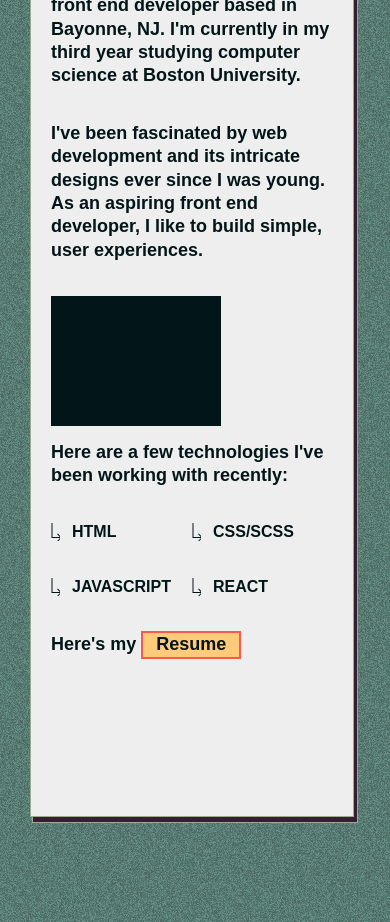
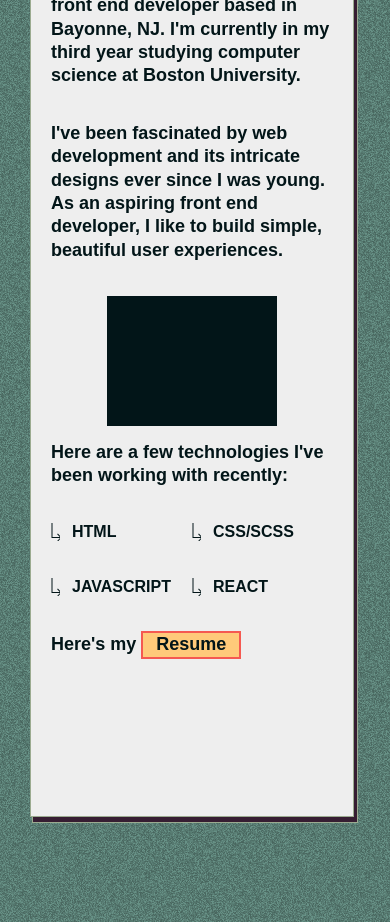
Before and after one commit to gzheng0214/portfolio, a React (Create React App) app: page / in a window 390 px wide. Shown: the part 1100-2022 px from the top of the page. Built offline with nearby package versions, Linux system fonts and the light colour scheme; a web font is replaced by a local one.

Commit message:
Fixed text

```diff
--- a/src/components/About.js
+++ b/src/components/About.js
@@ -2,7 +2,7 @@
 * @Author: Gavin
 * @Date:   2021-02-08 13:25:21
 * @Last Modified by:   Gavin
-* @Last Modified time: 2021-02-08 20:06:54
+* @Last Modified time: 2021-02-08 20:50:12
 */
 import React from 'react';
 import Title from './Title';
@@ -16,7 +16,7 @@ const About = () => {
 		<div className="about__container">
 		<div className="about-content">
 		<p>Hello, I'm Gavin, an anspiring front end developer based in Bayonne, NJ. I'm currently in my third year studying computer science at Boston University.</p>
-		<p>I've been fascinated by web development and its intricate designs ever since I was young. As an aspiring front end developer, I like to build simple, user experiences.</p>
+		<p>I've been fascinated by web development and its intricate designs ever since I was young. As an aspiring front end developer, I like to build simple, beautiful user experiences.</p>
 		<div className="about-content__container">
 			<div className="about-content__image"></div>
 			<div>
--- a/src/components/NavbarLinks.js
+++ b/src/components/NavbarLinks.js
@@ -2,7 +2,7 @@
  * @Author: Gavin
  * @Date:   2021-02-05 17:28:50
  * @Last Modified by:   Gavin
- * @Last Modified time: 2021-02-06 00:36:19
+ * @Last Modified time: 2021-02-08 21:36:17
  */
 import React from 'react';
 import NavbarLink from './NavbarLink';
--- a/src/scss/_About.scss
+++ b/src/scss/_About.scss
@@ -2,7 +2,7 @@
 * @Author: Gavin
 * @Date:   2021-02-08 13:26:15
 * @Last Modified by:   Gavin
-* @Last Modified time: 2021-02-08 20:13:17
+* @Last Modified time: 2021-02-08 21:33:06
 */
 .about {
 
@@ -97,6 +97,10 @@
             width: 29rem;
             background-color: $color-black;
 
+            @media screen and (max-width: 50em) {
+                justify-self: center;
+            }
+
             @media screen and (max-width: 31.25em) {
                 height: 20rem;
                 width: 25rem;
```
